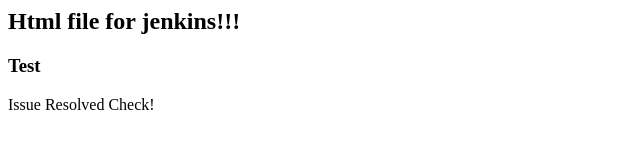
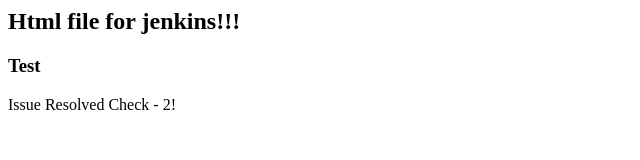
Before and after one commit to KrithikaSharma/Zensar_jenkins_demo, a plain HTML site: page index.html in a window 1280 px wide. Shown: the full height of the page, 0-640 px from the left. Drawn offline with Linux system fonts and the light colour scheme.

Commit message:
Update index.html

```diff
--- a/index.html
+++ b/index.html
@@ -2,6 +2,6 @@
   <body>
     <h2>Html file for jenkins!!!</h2>
     <h3>Test</h3>
-    <p>Issue Resolved Check!</p>
+    <p>Issue Resolved Check - 2!</p>
     <body>
 </html>
```
